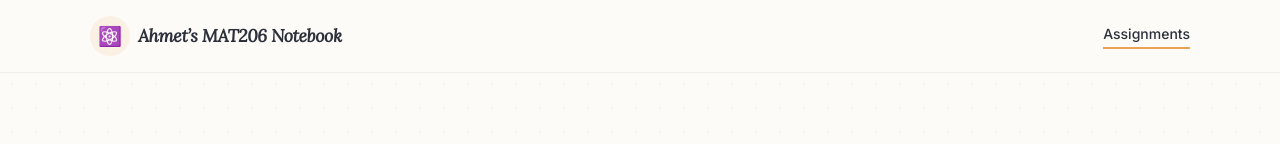
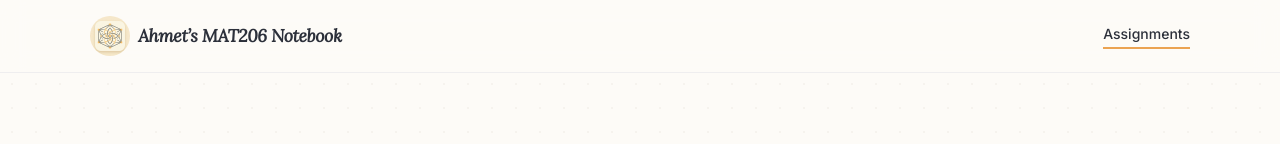
Before and after one commit to premiumstoic/MAT206, a Next.js app: page / in a window 1280 px wide. Shown: the top 144 px of the page. Built offline with nearby package versions, Linux system fonts and the light colour scheme.

Commit message:
Replace emoji logo with image logo

```diff
--- a/app/layout.js
+++ b/app/layout.js
@@ -101,7 +101,7 @@ export default function RootLayout({ children }) {
             <div className="site-header-inner">
               <a href="/" style={{ textDecoration: "none" }}>
                 <div className="site-logo">
-                  <div className="site-logo-icon">⚛️</div>
+                  <img src="/images/logo.png" alt="MAT206 Logo" className="site-logo-icon" style={{ objectFit: "cover" }} />
                   <span className="site-logo-text">Ahmet&rsquo;s MAT206 Notebook</span>
                 </div>
               </a>
```
